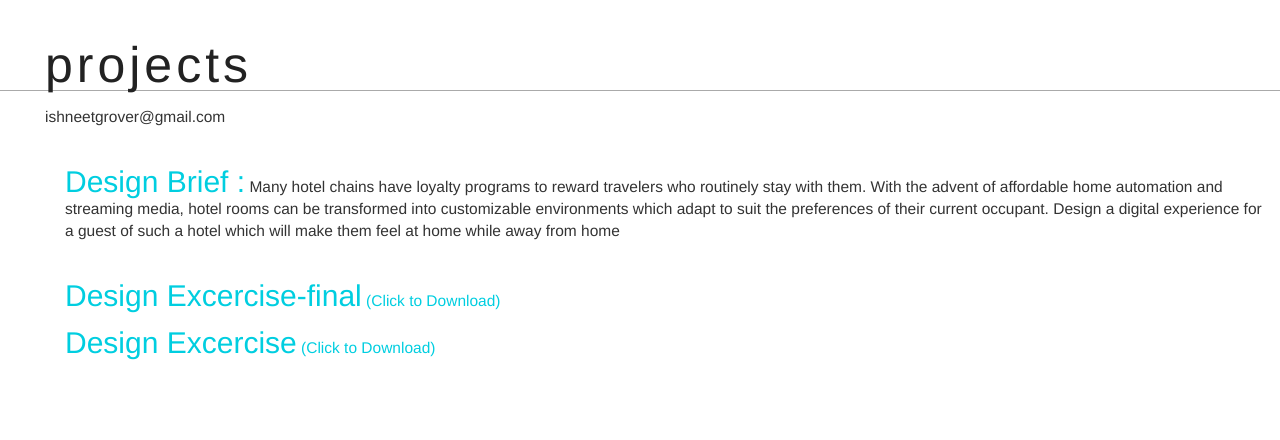
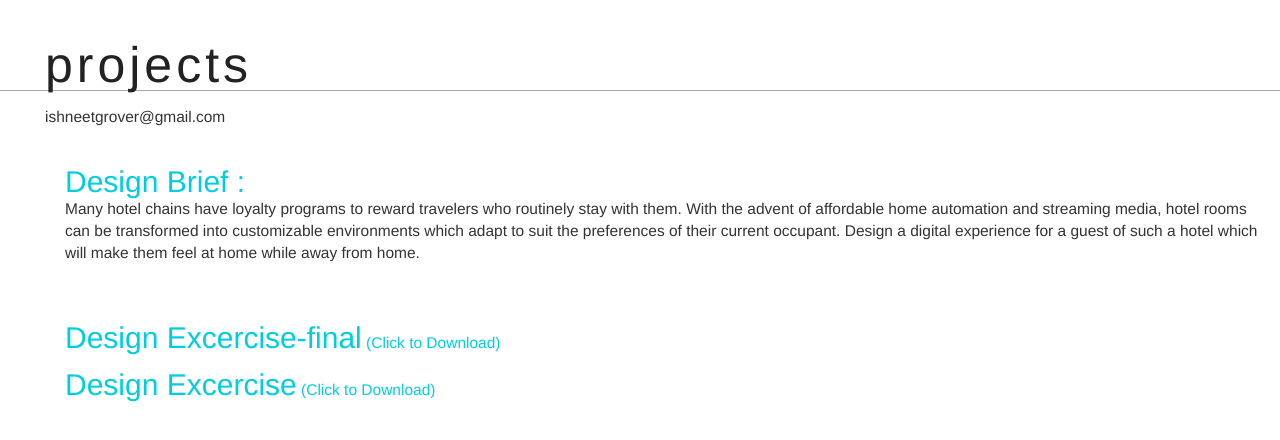
Before and after one commit to dezigner/dezigner.github.io, a plain HTML site: page Google-Design-Excercise.html in a window 1280 px wide. Drawn offline with nearby package versions, Linux system fonts and the light colour scheme.

Commit message:
google design excercise

```diff
--- a/Google-Design-Excercise.html
+++ b/Google-Design-Excercise.html
@@ -57,10 +57,10 @@
               <div class="project1" id="kalpana">
                 <p>
                   <p>
-                    <t3>Design Brief :</t3>
-                    Many hotel chains have loyalty programs to reward travelers who routinely stay with them. With the advent of affordable home automation and streaming media, hotel rooms can be transformed into customizable environments which adapt to suit the preferences of their current occupant. Design a digital experience for a guest of such a hotel which will make them feel at home while away from home
+                    <t3>Design Brief :</t3> <br>
+                    Many hotel chains have loyalty programs to reward travelers who routinely stay with them. With the advent of affordable home automation and streaming media, hotel rooms can be transformed into customizable environments which adapt to suit the preferences of their current occupant. Design a digital experience for a guest of such a hotel which will make them feel at home while away from home.
                   </p>
-                  <t3></t3><br>
+                  <t3></t3><br><br>
                   <a href="/project-files/Ishneet-Grover-Design-Excercise2.pdf" target="_blank"><p><t3>Design Excercise-final</t3> (Click to Download) </p></a>
                   <br>
                   <a href="/project-files/Ishneet-Grover-Design-Excercise.pdf" target="_blank"><p><t3>Design Excercise</t3> (Click to Download) </p></a>
```
